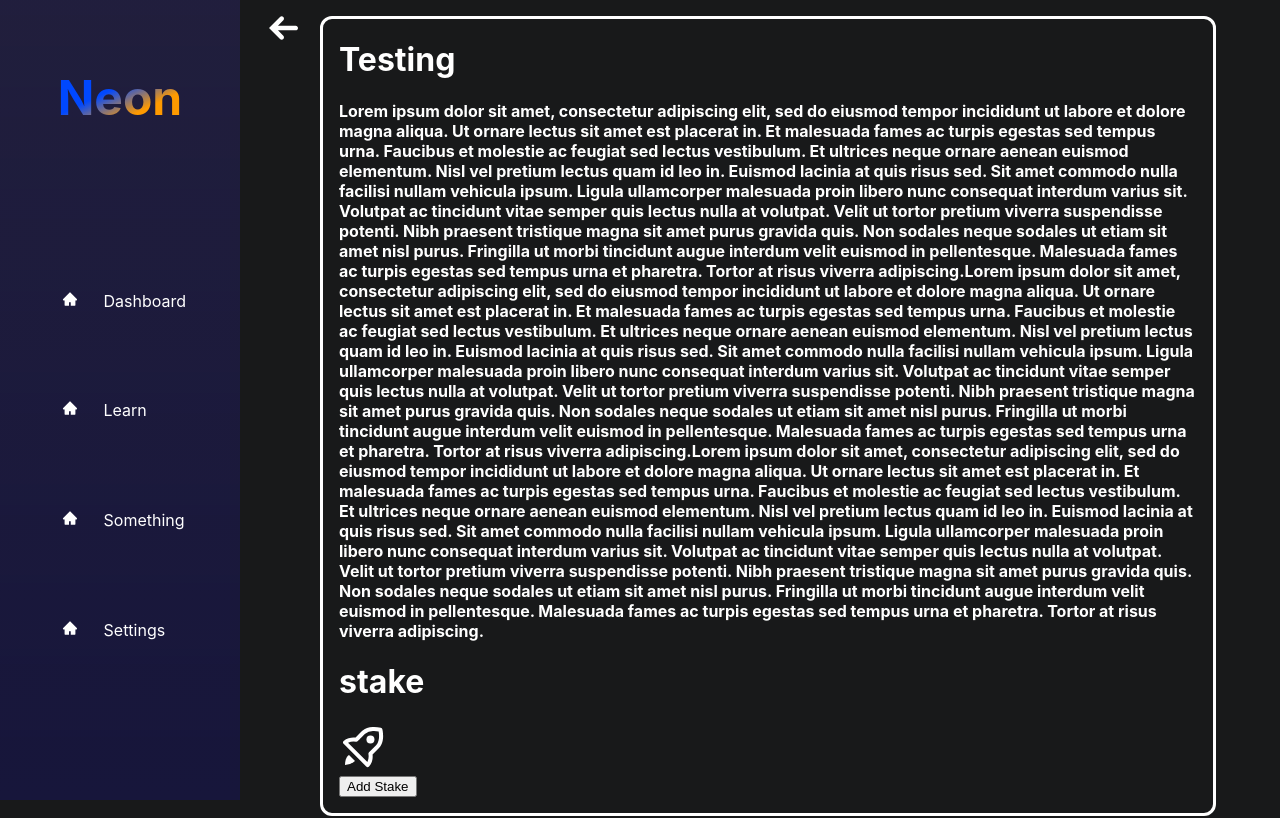
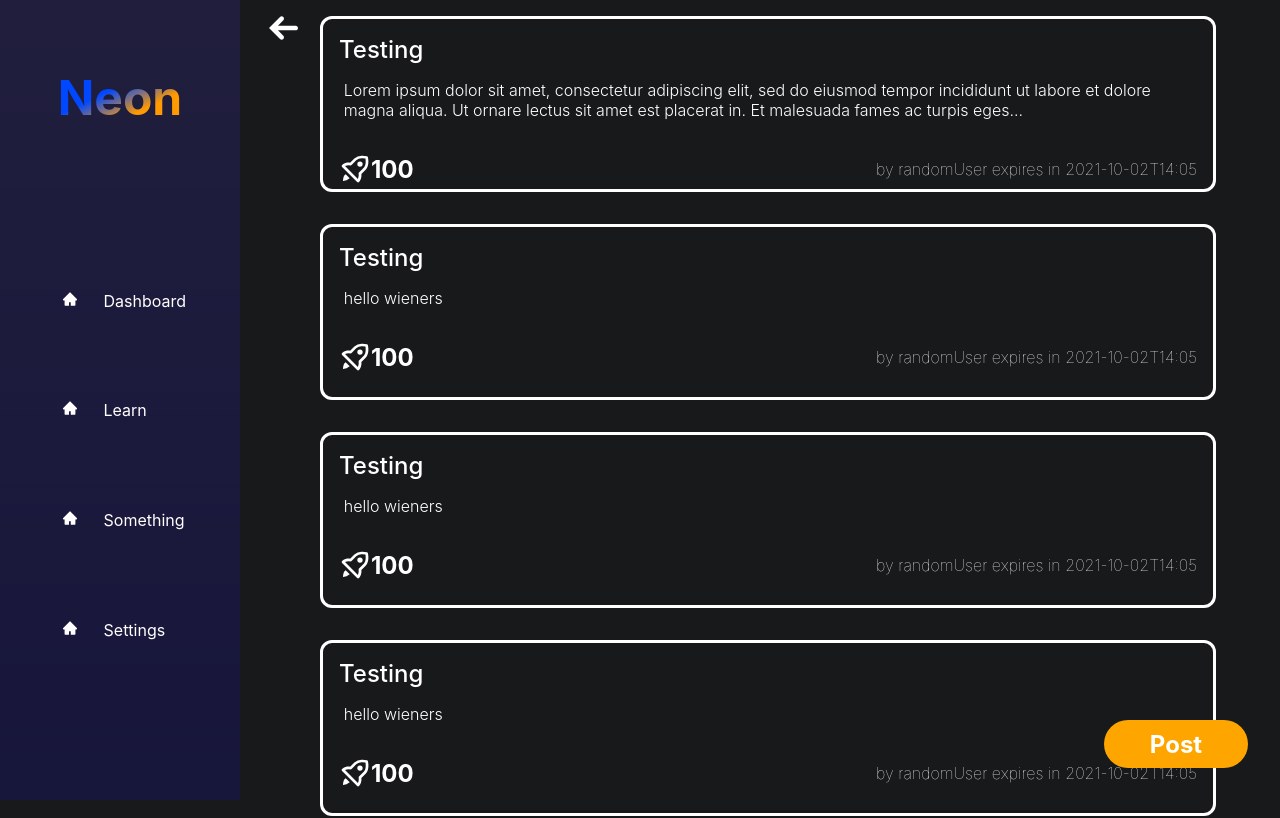
Before and after one commit to chandler-barlow/neon, a Next.js app: page /Learn in a window 1280 px wide. Shown: the top 818 px of the page. Built offline with nearby package versions, Linux system fonts and the light colour scheme.

Commit message:
finished posts view

```diff
--- a/Components/PostCard/PostCard.js
+++ b/Components/PostCard/PostCard.js
@@ -16,13 +16,19 @@ export function PostCard(props) {
   return (
     <div className={styles.card}>
       <h1 className={styles.title}>{title}</h1>
-      <h1 className={styles.body}>{body}</h1>
-      <h1>stake</h1>
-      <div>
-        <BiIcons.BiRocket className={styles.rocket} />
+      <h1 className={styles.body}>
+        {body.length < 200 ? body : body.slice(0, 200) + "..."}
+      </h1>
+      <div className={styles.footer}>
+        <div className={styles.stakeBox} onClick={() => addStake(id, 100)}>
+          <BiIcons.BiRocket className={styles.rocket} />
+          <h1 className={styles.stake}>{stake}</h1>
+        </div>
+        <div
+          className={
+            styles.username
+          }>{`by ${user} expires in ${dateClosing}`}</div>
       </div>
-
-      <button onClick={() => addStake(id, 100)}>Add Stake</button>
     </div>
   );
 }
--- a/pages/Learn.js
+++ b/pages/Learn.js
@@ -21,13 +21,14 @@ const Learn = (props) => {
       </Head>
       <div className={styles.titleBar}>
         <div className={styles.backBtn}>
-          <TiIcons.TiArrowLeft onClick={() => router.back()}/>
+          <TiIcons.TiArrowLeft onClick={() => router.back()} />
         </div>
       </div>
 
       {postData.posts.map((post, i) => {
         return <PostCard post={post} key={i} />;
       })}
+      <div className={styles.post}><h1>Post</h1></div>
     </div>
   );
 };
--- a/styles/ComponentStyles/PostCard.module.css
+++ b/styles/ComponentStyles/PostCard.module.css
@@ -5,15 +5,38 @@
   margin: 1rem;
   margin-left: 3rem;
   width: 56rem;
+  height: 11rem;
   padding: 1rem;
   padding-top: 0.001rem;
+  padding-bottom: 0;
 }
-.title{
-    font-size: 2rem;
+.title {
+  font-size: 1.5rem;
+  font-weight: 500;
 }
-.body{
-    font-size: 1rem;
+.body {
+  font-size: 1rem;
+  font-weight: 300;
+  margin-left: 0.3rem;
 }
-.rocket{
-    font-size: 3rem;
+.rocket {
+  font-size: 2rem;
 }
+.stakeBox {
+  display: flex;
+  align-items: center;
+}
+.stake {
+  font-size: 1.5rem;
+}
+.footer {
+  position: relative;
+  bottom: -0.5rem;
+  display: flex;
+  align-items: center;
+  justify-content: space-between;
+}
+.username {
+  font-size: 1rem;
+  font-weight: 100;
+}
--- a/styles/PageStyles/Learn.module.css
+++ b/styles/PageStyles/Learn.module.css
@@ -16,3 +16,20 @@
 .main {
   font-size: xx-large;
 }
+
+.post{
+    background: orange;
+    position: fixed;
+    bottom: 2rem;
+    left: 69rem;
+    border-radius: 10em;
+    display: flex;
+    align-items: center;
+    width: 9rem;
+    height: 3rem;
+}
+.post h1{
+    font-size: 1.5rem;
+    align-self: center;
+    margin: auto;
+}
```
